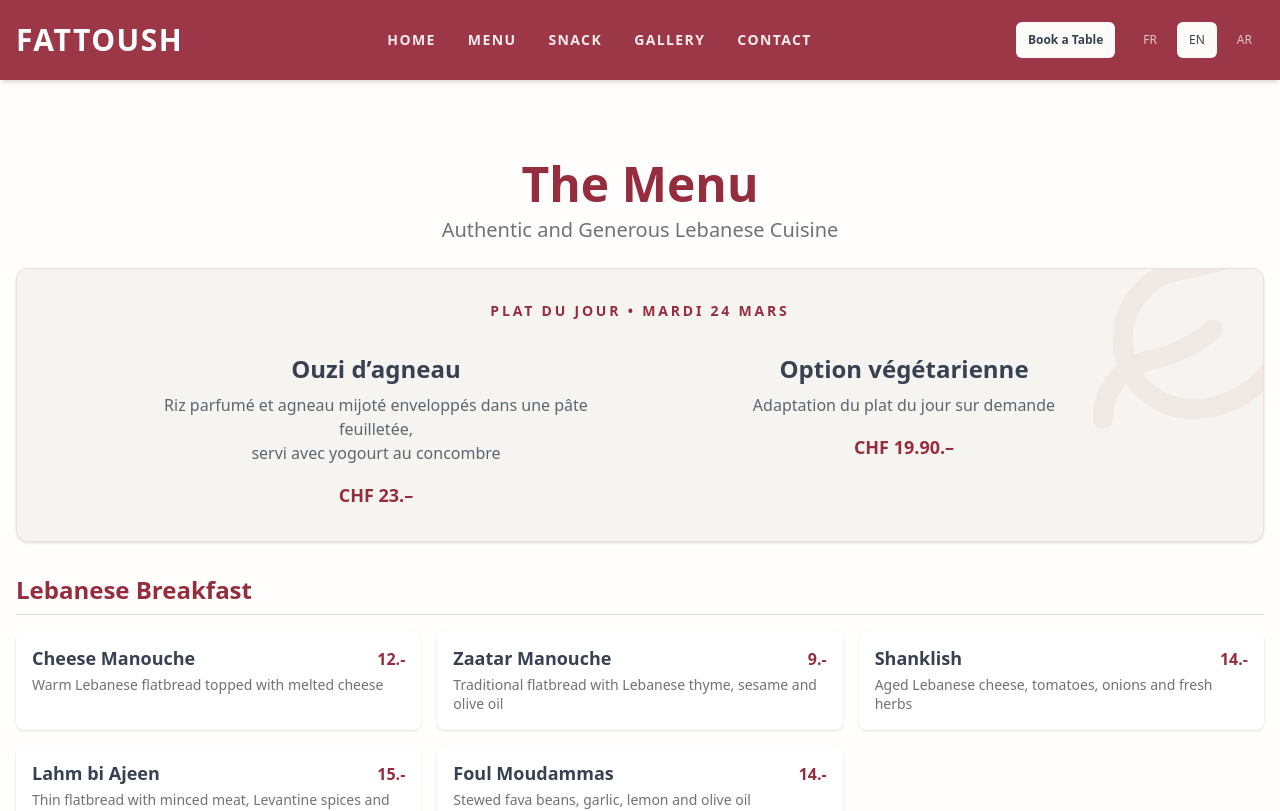
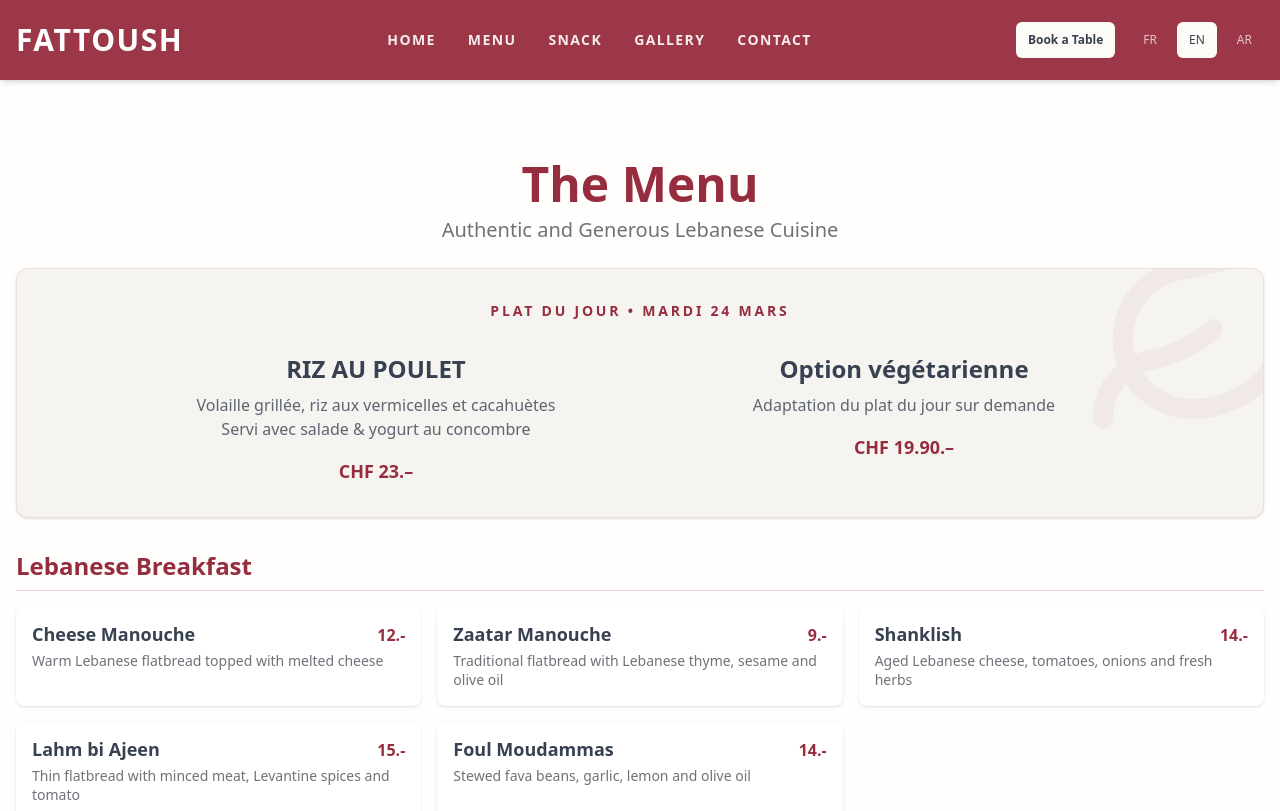
Before and after one commit to lopezdamien/fattoush, a Next.js app: page /en/menu in a window 1280 px wide. Shown: the top 811 px of the page. Built offline with nearby package versions, Linux system fonts and the light colour scheme.

Commit message:
Update plat du jour to riz au poulet

```diff
--- a/src/app/[locale]/menu/page.tsx
+++ b/src/app/[locale]/menu/page.tsx
@@ -149,11 +149,11 @@
                         <div className="relative z-10 grid grid-cols-1 lg:grid-cols-2 gap-8 w-full max-w-5xl text-center mt-2">
                             <div className="flex flex-col items-center space-y-2">
                                 <h2 className="text-xl md:text-2xl font-bold text-foreground">
-                                    Ouzi d’agneau
+                                    RIZ AU POULET
                                 </h2>
                                 <p className="text-sm md:text-base text-foreground/80 font-medium">
-                                    Riz parfumé et agneau mijoté enveloppés dans une pâte feuilletée,<br />
-                                    servi avec yogourt au concombre
+                                    Volaille grillée, riz aux vermicelles et cacahuètes<br />
+                                    Servi avec salade & yogurt au concombre
                                 </p>
                                 <span className="text-lg font-bold text-primary mt-2">
                                     CHF 23.–
```
